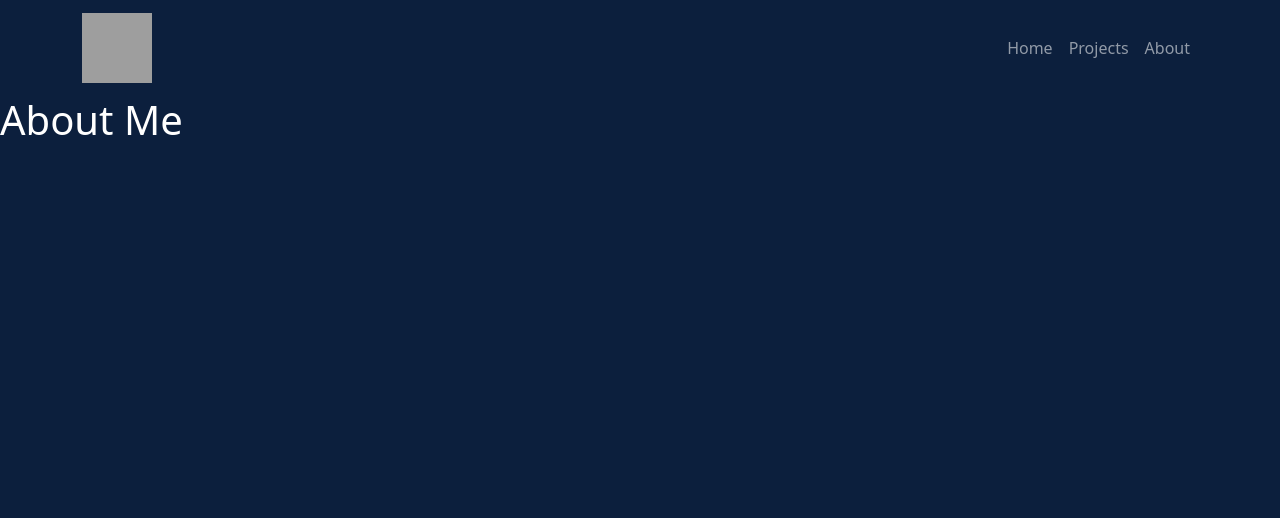
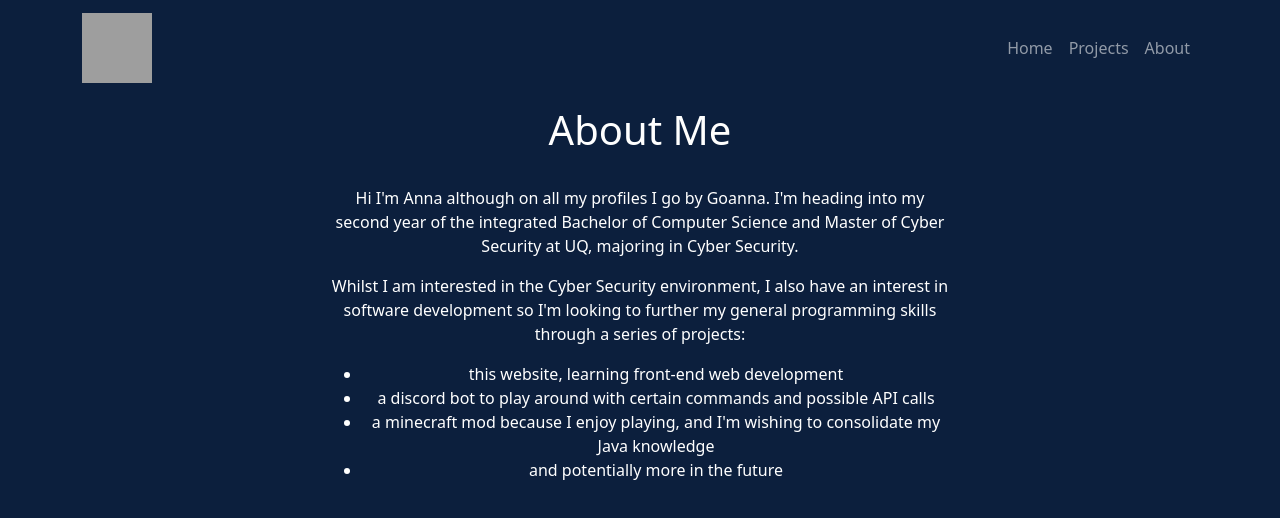
Before and after one commit to goanna5/goannas-web-portfolio, a React (Create React App) app: page /about in a window 1280 px wide. Shown: the top 518 px of the page. Built offline with nearby package versions, Linux system fonts and the light colour scheme; grey boxes are pictures that could not be loaded.

Commit message:
added about me text- needs formatting to look cool

```diff
--- a/src/pages/About.js
+++ b/src/pages/About.js
@@ -1,6 +1,28 @@
 import '../App.css';
 const About = () => {
-    return <h1>About Me</h1>;
+    return (
+    <>
+    <div className="centre-div">
+    <h1>About Me</h1>
+    <br></br>
+    <p>Hi I'm Anna although on all my profiles I go by Goanna. I'm heading into my second year
+      of the integrated Bachelor of Computer Science and Master of Cyber Security at UQ, majoring in
+      Cyber Security.
+    </p>
+    <p>
+    Whilst I am interested in the Cyber Security environment, I also have an interest in software development so
+    I'm looking to further my general programming skills through a series of projects:
+    </p>
+    <ul>
+      <li>this website, learning front-end web development</li>
+      <li>a discord bot to play around with certain commands and possible API calls</li>
+      <li>a minecraft mod because I enjoy playing, and I'm wishing to consolidate my Java knowledge</li>
+      <li>and potentially more in the future</li>
+    </ul>
+    </div>
+    </>
+    )
+
   };
 
   export default About;
```
